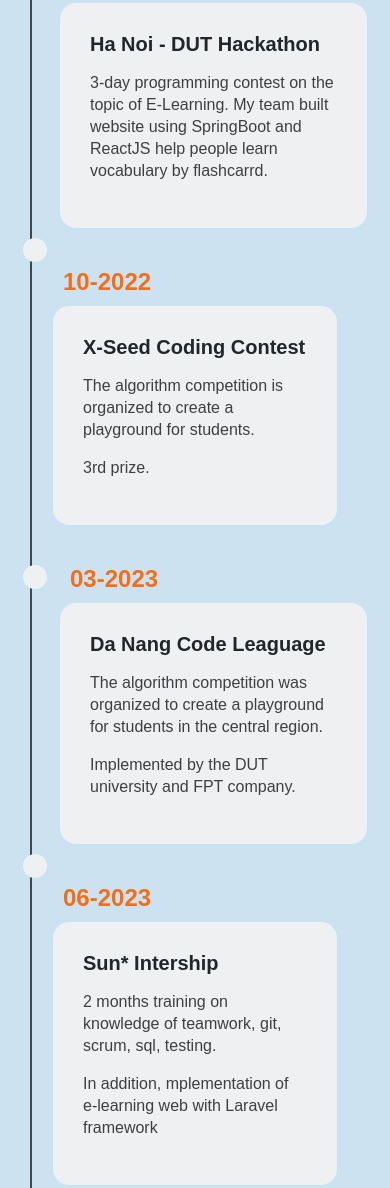
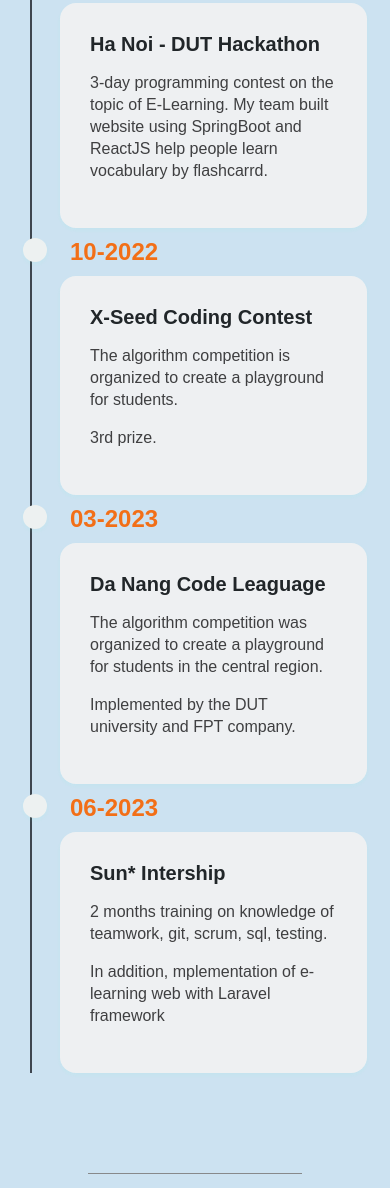
Before and after one commit to Tanh101/cv, a plain HTML site: page index.html in a window 390 px wide. Shown: the part 2000-3188 px from the top of the page. Drawn offline with Linux system fonts and the light colour scheme.

Commit message:
responesive

```diff
--- a/src/assets/css/main.css
+++ b/src/assets/css/main.css
@@ -638,8 +638,8 @@ a {
     }
 
     .timeline-item:nth-child(even) {
-        padding-left: 0 !important;
-        padding: 30px !important;
+        /* padding-left: 0 !important; */
+        padding: 0 0 0 37px !important;
     }
 
     .timeline-date {
```
